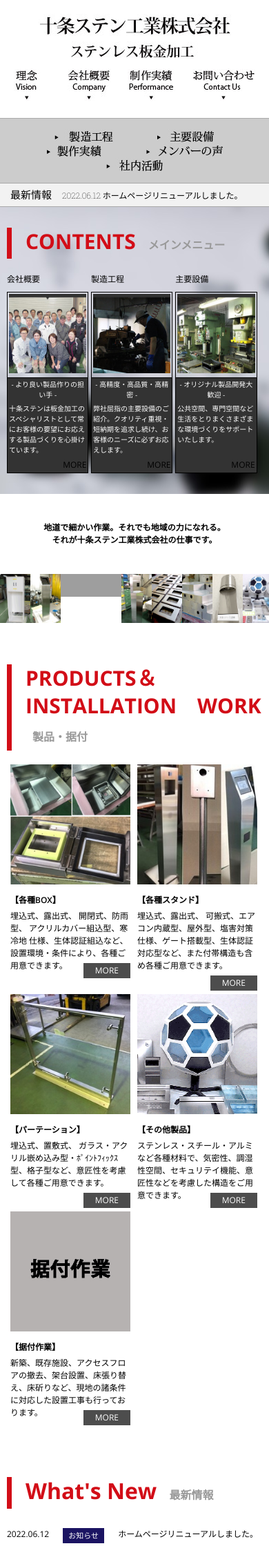
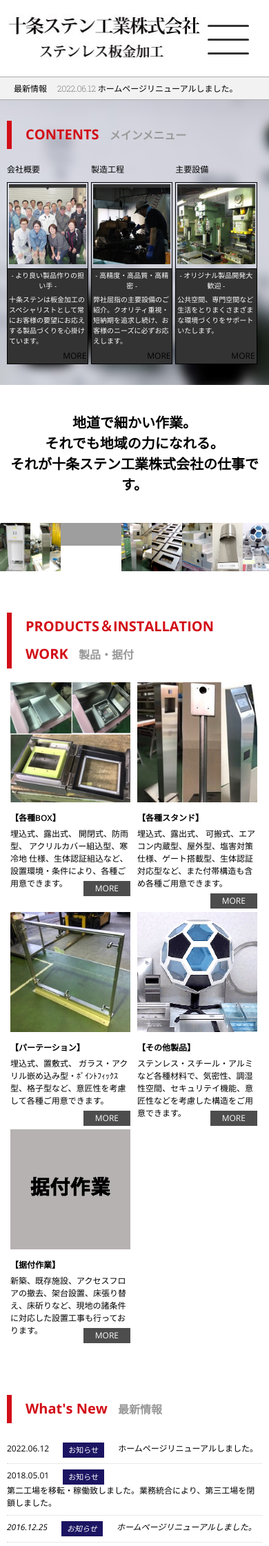
Before and after one commit to daiki-create/jujosten_last, a PHP site: page / in a window 390 px wide. Shown: the top 2241 px of the page at 69% size. Run offline with PHP 8.4, Linux system fonts and the light colour scheme; grey boxes are pictures that could not be loaded.

Commit message:
最終コミット（メールを除く）

```diff
--- a/component/footer.php
+++ b/component/footer.php
@@ -91,3 +91,15 @@
 </footer>
 </body>
 </html>
+
+<script>
+    $(".openbtn1").click(function () {//ボタンがクリックされたら
+    $(this).toggleClass('active');//ボタン自身に activeクラスを付与し
+        $("#g-nav").toggleClass('panelactive');//ナビゲーションにpanelactiveクラスを付与
+    });
+
+    $("#g-nav a").click(function () {//ナビゲーションのリンクがクリックされたら
+        $(".openbtn1").removeClass('active');//ボタンの activeクラスを除去し
+        $("#g-nav").removeClass('panelactive');//ナビゲーションのpanelactiveクラスも除去
+    });
+</script>
--- a/component/header.php
+++ b/component/header.php
@@ -10,19 +10,43 @@
     <script src="js/top.js"></script>
 
     <title>Document</title>
-    <link rel="stylesheet" href="css/base.css" media="screen">
-    <link rel="stylesheet" href="css/responsive.css" media="screen">
+    <link rel="stylesheet" href="css/base_220611.css" media="screen">
+    <link rel="stylesheet" href="css/responsive_220611.css" media="screen">
 
     <link rel="stylesheet" type="text/css" href="css/lightbox.css" media="screen,tv" />
     <script type="text/javascript" charset="UTF-8" src="js/lightbox_plus.js"></script>
+
+    <script src="https://ajax.googleapis.com/ajax/libs/jquery/3.4.1/jquery.min.js"></script>
 </head>
 <body>
 <header>
-        <a href="index.php"><h1 id="logo">ステンレス加工・十条ステン工業</h1></a>
-    <nav id="main-nav">
-        <li id="g1"><a href="policy.php">理念<span>Vision</span></a></li>
-        <li id="g2"><a href="company.php">会社概要<span>Company</span></a></li>
-        <li id="g3"><a href="product.php">制作実績<span>Performance</span></a></li>
-        <li id="g4"><a href="mail.php">お問合せ<span>Contact us</span></a></li>
-    </nav>
+        <a href="index.php">
+            <h1 id="logo" class="hidden_940">ステンレス加工・十条ステン工業</h1>
+            <img class="visible_940" src="images/TOP_03.jpg" alt="">
+        </a>
+        <nav id="main-nav" class="hidden_940">
+            <li id="g1"><a href="policy.php">理念<span>Vision</span></a></li>
+            <li id="g2"><a href="company.php">会社概要<span>Company</span></a></li>
+            <li id="g3"><a href="product.php">制作実績<span>Performance</span></a></li>
+            <li id="g4"><a href="mail.php">お問合せ<span>Contact us</span></a></li>
+        </nav>
+        <div id="header_right">
+            <!-- <p class="color_blue fs_44 fs_17_sp ta_center mincho">MENU</p> -->
+            <div class="openbtn1"><span></span><span></span><span></span></div>
+        </div>
+        <nav id="g-nav" class="visible_940">
+            <div id="g-nav-list">
+            <ul class="fs_30">
+                <div><a href="policy.php">理念</a></div>
+                <div><a href="company.php">会社概要</a></div>
+                <div><a href="product.php">制作実績</a></div>
+                <div><a href="mail.php">お問合せ</a></div>
+                <div><a href="work.php">製造工程</a></div>
+                <div><a href="facility.php">主要設備</a></div>
+                <div><a href="product.php">制作実績</a></div>
+                <div><a href="interview01.php">メンバーの声</a></div>
+                <div><a href="office.php">社内活動</a></div>
+            </ul>
+            </div>
+        </nav>
 </header>
--- a/css/base.css
+++ b/css/base_220611.css
@@ -309,7 +309,7 @@ header h1#logo {
 #news-inner {
     height:auto;
     line-height: 32px;
-    /* width:1000px; */
+    width:1000px;
     margin: auto;
     font-family:"Roboto Slab" , Garamond , "Times New Roman" , "游明朝" , "Yu Mincho" , "游明朝体" , "YuMincho" , "ヒラギノ明朝 Pro W3" , "Hiragino Mincho Pro" , "HiraMinProN-W3" , "HGS明朝E" , "ＭＳ Ｐ明朝" , "MS PMincho" , serif;
 }
@@ -861,7 +861,6 @@ footer {
     margin: 20px auto 50px auto;
     background:#1a1a1a;
     max-width:940px;
-    padding-top: 10px;
 }
 
 .catch dl {
@@ -875,7 +874,8 @@ footer {
     padding:20px;
     background:#a3a3a3;
     margin:20px;
-    max-width:900px;
+    width:570px;
+    float: left;
 }
 
 .catch dt h1 {
@@ -894,17 +894,16 @@ footer {
     padding:20px;
     background:#2e2e2e;
     color:#fff;
-    max-width:900px;
+    width:610px;
     left:0;
     bottom:0;
-    margin: auto;
 }
 
 .catch dd.interview-img {
     position:absolute;
     width:290px;
     height: 290px;
-    top:0;
+    bottom:0;
     right:0;
 }
 
@@ -1239,6 +1238,7 @@ table.product th.product1 {
 
 table.company {
 	margin:0 0 0 110px;
+    width: 660px;
 }
 table.company th {
     width:80px;
@@ -1252,7 +1252,6 @@ table.company td {
 }
 tr.torihiki {
     margin: 0;
-    max-width: 500px;
     font-size: 16px;
     border: none;
     border-top: solid 1px #333;
@@ -1313,8 +1312,8 @@ table.history td {
 }
 #office .box1 {
 	background-color:#E6E6E6;
-	max-margin:0 0 10px 120px;
-    width:700px;
+	margin:0 0 10px 120px;
+    max-width:700px;
     height:350px;
     text-align: left;
 }
--- a/css/responsive.css
+++ /dev/null
@@ -1,201 +0,0 @@
-@media screen and (max-width:940px) {
-    .hidden_940{
-        display: none;
-    }
-    .visible_940{
-        display: block;
-    }
-    html{
-        font-size: 10px !important;
-    }
-    header,
-    #recent,
-    #footer-last ul,
-    .catch,
-    .eq-wrap,
-    .wrapper{
-        padding: 0 10px;
-    }
-    body{
-        max-width: 100%;
-        font-size: 1.2rem ;
-    }
-
-    header{
-        margin-bottom:80px;
-    }
-    #main-nav #g1 {
-        top: 80px;
-    }
-    #main-nav #g2 {
-        left:25vw;
-        top: 80px;
-    }
-    #main-nav #g3 {
-        right: 35vw;
-        top: 80px;
-    }
-    #main-nav #g4 {
-        top: 80px;
-    }
-    #carousel{
-        margin-bottom: 50px !important;
-    }
-    #lead #carousel li {
-        width:250px;
-    }
-    #recent1 dl {
-    width: 47%;
-    }
-    #recent1 h1{
-        height: auto;
-    }
-    #contents-inner dl {
-        width:32%;
-        margin-right: 1%;
-        min-height: auto;
-    }
-    #contents-inner dd {
-        height: auto;
-        padding: 2px !important;
-        font-size: 1.0rem !important;
-    }
-    #contents-inner dd img {
-        width:100%;
-    }
-    #footer-inner li {
-    width:100%;
-    margin-bottom: 10px;
-    }
-    #getAcrobat p {
-        float: left;
-    }
-    #eco-detail {
-        float: left;
-    }
-    #adrs dl {
-        margin-left: 10px;
-    }
-    table.company,
-    table.history {
-        margin:0;
-    }
-    table.company img{
-        width: 100%;
-    }
-    #sub-nav li {
-        width:100%;
-    }
-    table.formTable {
-        width:100%;
-    }
-    table.formTable th {
-        width:20%;
-        padding:15px 5px;
-    }
-    table.formTable td {
-        width:80% !important;
-    }
-    h2{
-        font-size: 3.2rem !important;
-    }
-    #product th{
-        display: none;
-    }
-    #prof-area {
-        float: left;
-        width:100%;
-        margin-left: 0;
-    }
-    #prof-area img {
-        width:100%;
-    }
-    .profiel p {
-        width:100%;
-    }
-    p.aisatu {
-        margin:0;
-    }
-    .eq-flex {
-        display: block;
-    }
-    .eq-wrap dl {
-        display: block;
-        margin: 10px 0;
-        width: 100%;
-    }
-    #equip p.note{
-        margin-left: 0;
-    }
-    #work p.note{
-        margin-left: 0;
-    }
-    #work {
-        margin:0 0 0 0;
-    }
-    #work .left {
-        width:44%;
-        margin: 0;
-    }
-    #work .right {
-        width:44%;
-        margin: 0;
-    }
-    #work .absolute {
-        width: 100%;
-    }
-    #work .absolute p{
-        font-size: 1.2rem !important;
-    }
-    #work .left img,
-    #work .right img{
-        width: 100%;
-    }
-    #work img.line {
-        width: 50%;
-        margin-left: 50%;
-        transform: translateX(-50%);
-    }
-    #work .center{
-        display: none;
-    }
-    .history th.t_top{
-        width: 20vw;
-    }
-    #interview h1{
-        font-size: 2rem;
-    }
-    .catch {
-        margin: 20px auto 50px auto;
-        background:#1a1a1a;
-        max-width:940px;
-        padding-top: 20px;
-    }
-    #office .box1 {
-        margin:0 0 10px 0;
-        width:100%;
-    }
-    #office .box2-1 {
-        margin: 0;
-        width:100%;
-        text-align: left;
-        float:left;
-        height: 500px;
-    }
-    #office .box2-2 {
-        margin: 0;
-        width:100%;
-        text-align: left;
-        float:right;
-        height: 500px;
-    }
-    .in_r img{
-        width: 50%;
-    }
-    #office .in{
-        width: 90% !important;
-    }
-    #office .in img{
-        width: 50%;
-    }
-}
--- /dev/null
+++ b/css/responsive_220611.css
@@ -0,0 +1,405 @@
+@media screen and (max-width:940px) {
+    .hidden_940{
+        display: none;
+    }
+    .visible_940{
+        display: block;
+    }
+    html{
+        font-size: 10px !important;
+    }
+    header,
+    #recent,
+    #footer-last ul,
+    .catch,
+    .eq-wrap,
+    .wrapper{
+        padding: 0 10px;
+    }
+    body{
+        max-width: 100%;
+        font-size: 1.2rem ;
+    }
+
+    header{
+        margin-bottom:80px;
+    }
+    #main-nav #g1 {
+        top: 80px;
+    }
+    #main-nav #g2 {
+        left:25vw;
+        top: 80px;
+    }
+    #main-nav #g3 {
+        right: 35vw;
+        top: 80px;
+    }
+    #main-nav #g4 {
+        top: 80px;
+    }
+    #carousel{
+        margin-bottom: 50px !important;
+    }
+    #lead #carousel li {
+        width:250px;
+    }
+    #recent1 dl {
+    width: 47%;
+    }
+    #recent1 h1{
+        height: auto;
+    }
+    #contents-inner dl {
+        width:32%;
+        margin-right: 1%;
+        min-height: auto;
+    }
+    #contents-inner dd {
+        height: auto;
+        padding: 2px !important;
+        font-size: 1.0rem !important;
+    }
+    #contents-inner dd img {
+        width:100%;
+    }
+    #footer-inner li {
+    width:100%;
+    margin-bottom: 10px;
+    }
+    #getAcrobat p {
+        float: left;
+    }
+    #eco-detail {
+        float: left;
+    }
+    #adrs dl {
+        margin-left: 10px;
+    }
+    table.company,
+    table.history {
+        margin:0;
+    }
+    table.company img{
+        width: 100%;
+    }
+    #sub-nav li {
+        width:100%;
+    }
+    table.formTable {
+        width:100%;
+    }
+    table.formTable th {
+        width:20%;
+        padding:15px 5px;
+    }
+    table.formTable td {
+        width:80% !important;
+    }
+    h2{
+        font-size: 3.2rem !important;
+    }
+    #product th{
+        display: none;
+    }
+    #prof-area {
+        float: left;
+        width:100%;
+        margin-left: 0;
+    }
+    #prof-area img {
+        width:100%;
+    }
+    .profiel p {
+        width:100%;
+    }
+    p.aisatu {
+        margin:0;
+    }
+    .eq-flex {
+        display: block;
+    }
+    .eq-wrap dl {
+        display: block;
+        margin: 10px 0;
+        width: 100%;
+    }
+    #equip p.note{
+        margin-left: 0;
+    }
+    #work p.note{
+        margin-left: 0;
+    }
+    #work {
+        margin:0 0 0 0;
+    }
+    #work .left {
+        width:44%;
+        margin: 0;
+    }
+    #work .right {
+        width:44%;
+        margin: 0;
+    }
+    #work .absolute {
+        width: 100%;
+    }
+    #work .absolute p{
+        font-size: 1.2rem !important;
+    }
+    #work .left img,
+    #work .right img{
+        width: 100%;
+    }
+    #work img.line {
+        width: 50%;
+        margin-left: 50%;
+        transform: translateX(-50%);
+    }
+    #work .center{
+        display: none;
+    }
+    .history th.t_top{
+        width: 20vw;
+    }
+    #interview h1{
+        font-size: 2rem;
+    }
+    .catch {
+        margin: 20px auto 50px auto;
+        background:#1a1a1a;
+        max-width:940px;
+        padding-top: 20px;
+    }
+    #office .box1 {
+        margin:0 0 10px 0;
+        width:100%;
+    }
+    #office .box2-1 {
+        margin: 0;
+        width:100%;
+        text-align: left;
+        float:none;
+        height: 500px;
+    }
+    #office .box2-2 {
+        margin: 0;
+        width:100%;
+        text-align: left;
+        float:right;
+        height: 500px;
+    }
+    .in_r img{
+        width: 50%;
+    }
+    .in_l{
+        padding-left: 0 !important;
+        margin: auto;
+        margin-left: 50%;
+        transform: translateX(-50%);
+    }
+    #office .box2-2 .in,
+    #office .box2-1 .in {
+        margin: 0 !important;
+        width: 94%;
+    }
+    #office .in img{
+        width: 50%;
+    }
+    #news-inner{
+        width: 100%;
+    }
+    #news-inner h2{
+        font-size: 1.2rem !important;
+        margin-left: 20px;
+    }
+    table.company {
+        width: 100%;
+    }
+    .catch dt {
+        width: 80% !important;
+        margin: auto;
+        position: relative;
+        float: none;
+    }
+    .catch dd.interviewer {
+        width: 60%;
+    }
+    .catch dd.interview-img {
+        width: 30%;
+        height: 30vw;
+    }
+    .catch dd.interview-img img{
+        width: 100%;
+        object-fit: contain;
+        height: auto;
+    }
+    .catch dl {
+        height: 250px;
+    }
+    header{
+        width: 90% !important;
+        margin: 20px 0;
+        display: flex;
+    }
+
+    header a:nth-child(1){
+        display: block;
+        width: 80%;
+    }
+    header a:nth-child(1) img{
+        width: 100%;
+    }
+    header h1#logo {
+        width: 100%;
+        background-image: none;
+    }
+    header #header_right{
+        margin: auto 0;
+        width: 10%;
+        padding-left: 10px;
+    }
+    header #header_right #hamburger{
+        cursor: pointer;
+    }
+/* ハンバーガー */
+#g-nav{
+    /*position:fixed;にし、z-indexの数値を大きくして前面へ*/
+    position:fixed;
+    z-index: 9999;
+    /*ナビのスタート位置と形状*/
+  top:-120%;
+    left:0;
+  width:100%;
+    height: 100vh;/*ナビの高さ*/
+  background:#aaa;
+    /*動き*/
+  transition: all 0.6s;
+}
+
+/*アクティブクラスがついたら位置を0に*/
+#g-nav.panelactive{
+    top: 0;
+}
+
+/*ナビゲーションの縦スクロール*/
+#g-nav.panelactive #g-nav-list{
+    /*ナビの数が増えた場合縦スクロール*/
+    position: fixed;
+    z-index: 9999;
+    width: 100%;
+    height: 100vh;/*表示する高さ*/
+    overflow: auto;
+    -webkit-overflow-scrolling: touch;
+}
+
+/*ナビゲーション*/
+#g-nav ul {
+    /*ナビゲーション天地中央揃え*/
+    position: absolute;
+    z-index: 9999;
+    top:50%;
+    left:50%;
+    transform: translate(-50%,-50%);
+}
+
+/*リストのレイアウト設定*/
+#g-nav li{
+  list-style: none;
+    text-align: center;
+    width: 100%;
+    display: block !important;
+}
+#g-nav li a{
+  color: #222 !important;
+  text-decoration: none;
+  padding:10px;
+  display: block !important;
+  text-transform: uppercase;
+  letter-spacing: 0.1em;
+  font-weight: bold;
+}
+#g-nav li a:hover{
+    opacity: 0.6;
+  }
+  #g-nav ul{
+      width: 80%;
+      font-size: 2rem !important;
+  }
+  #g-nav div a{
+      display: block;
+      margin: 10px auto;
+      color: #333 !important;
+  }
+/*========= ボタンのためのCSS ===============*/
+.openbtn1{
+  position:relative;
+    z-index: 99999;/*ボタンを最前面に*/
+  top:0;
+  cursor: pointer;
+    width: 50px;
+    height:50px;
+}
+
+/*×に変化*/
+.openbtn1 span{
+    display: inline-block;
+    transition: all .4s;
+    position: absolute;
+    /* left: 50%;
+    transform: translateX(-50%); */
+    height: 3px;
+    border-radius: 2px;
+  background-color: #333;
+    width: 60px;
+  }
+
+.openbtn1 span:nth-of-type(1) {
+  top:5px;
+}
+
+.openbtn1 span:nth-of-type(2) {
+  top:25px;
+}
+
+.openbtn1 span:nth-of-type(3) {
+  top:45px;
+}
+
+.openbtn1.active span:nth-of-type(1) {
+    top: 18px;
+    left: 18px;
+    transform: translateY(6px) rotate(-45deg);
+    width: 100%;
+}
+
+.openbtn1.active span:nth-of-type(2) {
+  opacity: 0;
+}
+
+.openbtn1.active span:nth-of-type(3){
+    top: 30px;
+    left: 18px;
+    transform: translateY(-6px) rotate(45deg);
+    width: 100%;
+}
+    table td,
+    table th p{
+        font-size: 1.2rem !important;
+    }
+    footer h3{
+        font-size: 1.4rem !important;
+    }
+    h2{
+        font-size: 2rem !important;
+    }
+    h1{
+        font-size: 2rem !important;
+    }
+    #sub-nav p{
+        font-size: 2rem !important;
+    }
+    .prod h3{
+        font-size: 1.8rem !important;
+    }
+}
--- a/index.php
+++ b/index.php
@@ -5,9 +5,8 @@
 <article>
     <div id="news">
         <div id="news-inner">
-            <p class="note">最新情報</p>
+            <h2>最新情報</h2>
             <p>2022.06.12 ホームページリニューアルしました。</p>
-            <!-- <p>20216.05.25 オフィシャルサイトをリニューアルしました。今後ともご愛顧賜りますようよろしくお願い申し上げます。</p>     -->
         </div>
     </div>
 
@@ -21,7 +20,7 @@
                     <dd>
                         <p>- より良い製品作りの担い手 -</p>
                         <p>十条ステンは板金加工のスペシャリストとして常にお客様の要望にお応えする製品づくりを心掛けています。</p>
-                        <a href="company.html"><span class="readmore">MORE</span></a>
+                        <a href="company.php"><span class="readmore">MORE</span></a>
                     </dd>
                 </dl>
 
@@ -31,7 +30,7 @@
                     <dd>
                         <p>- 高精度・高品質・高精密 -</p>
                         <p>弊社屈指の主要設備のご紹介。クオリティ重視・短納期を追求し続け、お客様のニーズに必ずお応えします。</p>
-                        <a href="work.html"><span class="readmore">MORE</span></a>
+                        <a href="work.php"><span class="readmore">MORE</span></a>
                     </dd>
                 </dl>
 
@@ -41,7 +40,7 @@
                     <dd>
                         <p>- オリジナル製品開発大歓迎 -</p>
                         <p>公共空間、専門空間など生活をとりまくさまざまな環境づくりをサポートいたします。<br /><br /></p>
-                        <a href="facility.html"><span class="readmore">MORE</span></a>
+                        <a href="facility.php"><span class="readmore">MORE</span></a>
                     </dd>
                 </dl>
             </div>
@@ -50,7 +49,7 @@
 
     <section id="lead">
         <div class="wrapper">
-            <h1>地道で細かい作業。それでも地域の力になれる。<br class="visible_940">それが十条ステン工業株式会社の仕事です。</h1>
+            <h1>地道で細かい作業。<br class="visible_940">それでも地域の力になれる。<br class="visible_940">それが十条ステン工業株式会社の仕事です。</h1>
         </div>
 
         <!-- load carousel -->
@@ -97,42 +96,42 @@
                 <h1 class="section-title">PRODUCTS＆INSTALLATION　WORK <span>製品・据付</span></h1>
                 <dl>
                     <dt><img src="images/item4.jpg" alt=""></dt>
-                    <dd class="recent-title"><a href="product.html">【各種BOX】</a></dd>
+                    <dd class="recent-title"><a href="product.php">【各種BOX】</a></dd>
                     <dd class="recent-text">埋込式、露出式、
 開閉式、防雨型、
 アクリルカバー組込型、寒冷地
 仕様、生体認証組込など、設置環境・条件により、各種ご用意できます。
-<span class="readmore"><a href="product.html">MORE</a></span></dd>
+<span class="readmore"><a href="product.php">MORE</a></span></dd>
                 </dl>
 
                 <dl>
                     <dt><img src="images/item5.jpg" alt=""></dt>
-                    <dd class="recent-title"><a href="product.html">【各種スタンド】</a></dd>
+                    <dd class="recent-title"><a href="product.php">【各種スタンド】</a></dd>
                     <dd class="recent-text">埋込式、露出式、
 可搬式、エアコン内蔵型、屋外型、塩害対策仕様、ゲート搭載型、生体認証対応型など、また付帯構造も含め各種ご用意できます。
-<span class="readmore"><a href="product.html">MORE</a></span></dd>
+<span class="readmore"><a href="product.php">MORE</a></span></dd>
                 </dl>
 
                 <dl>
                     <dt><img src="images/item6.jpg" alt=""></dt>
-                    <dd class="recent-title"><a href="product.html">【パーテーション】</a></dd>
+                    <dd class="recent-title"><a href="product.php">【パーテーション】</a></dd>
                     <dd class="recent-text">埋込式、置敷式、
 ガラス・アクリル嵌め込み型・ﾎﾟｲﾝﾄﾌｨｯｸｽ型、格子型など、意匠性を考慮して各種ご用意できます。
-<span class="readmore"><a href="product.html">MORE</a></span></dd>
+<span class="readmore"><a href="product.php">MORE</a></span></dd>
                 </dl>
 
                 <dl>
                     <dt><img src="images/item3.jpg" alt=""></dt>
-                    <dd class="recent-title"><a href="product.html">【その他製品】</a></dd>
+                    <dd class="recent-title"><a href="product.php">【その他製品】</a></dd>
                     <dd class="recent-text">ステンレス・スチール・アルミなど各種材料で、気密性、調湿性空間、セキュリテイ機能、意匠性などを考慮した構造をご用意できます。
-<span class="readmore"><a href="product.html">MORE</a></span></dd>
+<span class="readmore"><a href="product.php">MORE</a></span></dd>
                 </dl>
 
                 <dl class="lastchild">
                     <dt><img src="images/item7.jpg" alt=""></dt>
-                    <dd class="recent-title"><a href="product.html">【据付作業】</a></dd>
+                    <dd class="recent-title"><a href="product.php">【据付作業】</a></dd>
                     <dd class="recent-text">新築、既存施設、アクセスフロアの撤去、架台設置、床張り替え、床斫りなど、現地の諸条件に対応した設置工事も行っております。
-<span class="readmore"><a href="product.html">MORE</a></span></dd>
+<span class="readmore"><a href="product.php">MORE</a></span></dd>
                 </dl>
             </div>
 
@@ -151,7 +150,7 @@
 
                 <dl class="clear">
                     <dt class="date">2018.05.01</dt>
-                    <dd class="kind news">お知らせ</dd>
+                    <dd class="kind info">お知らせ</dd>
                     <dd class="txt">第二工場を移転・稼働致しました。業務統合により、第三工場を閉鎖しました。<i></dd>
                 </dl>
 
```
Also changed, not shown: interview01.php (+5 -3 lines).
